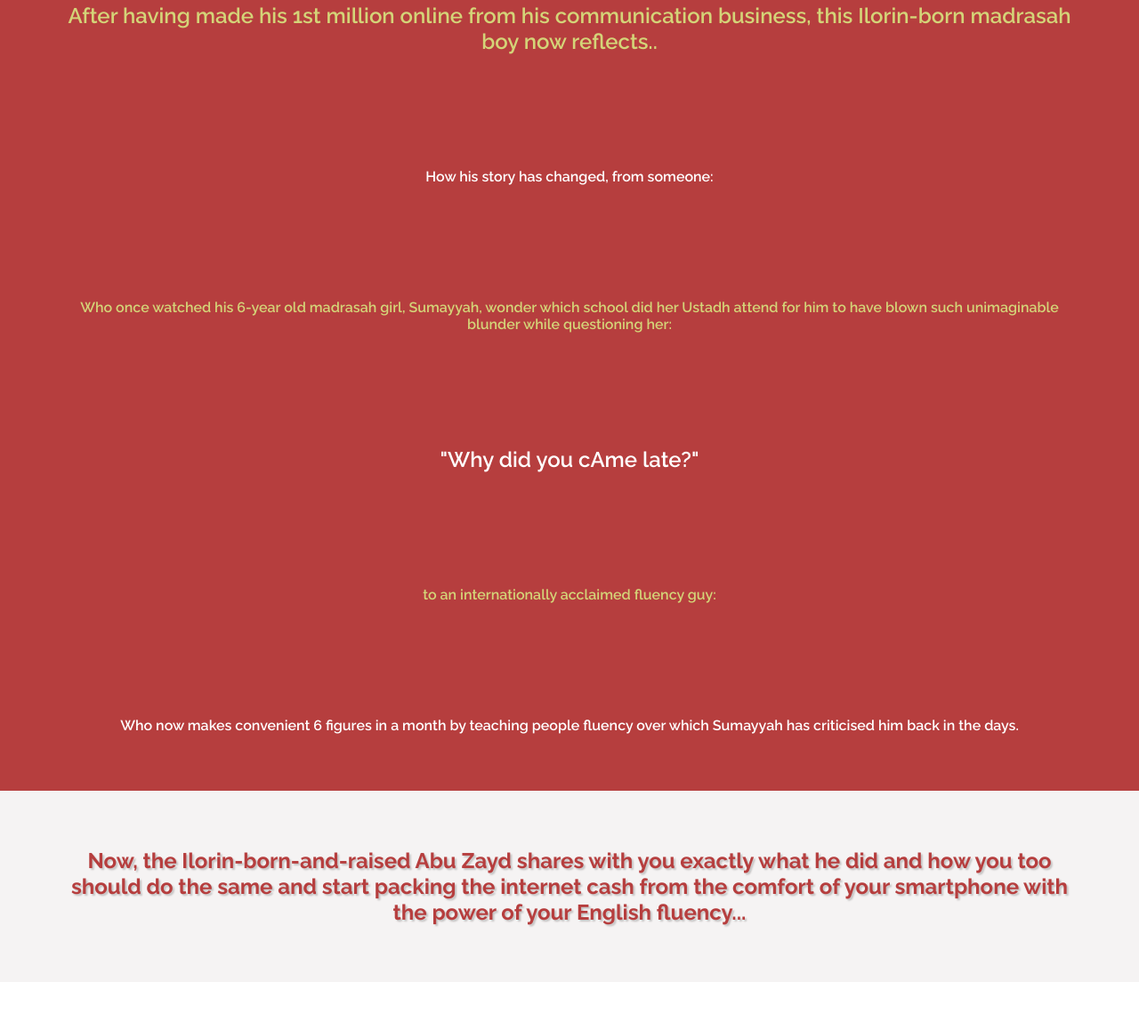
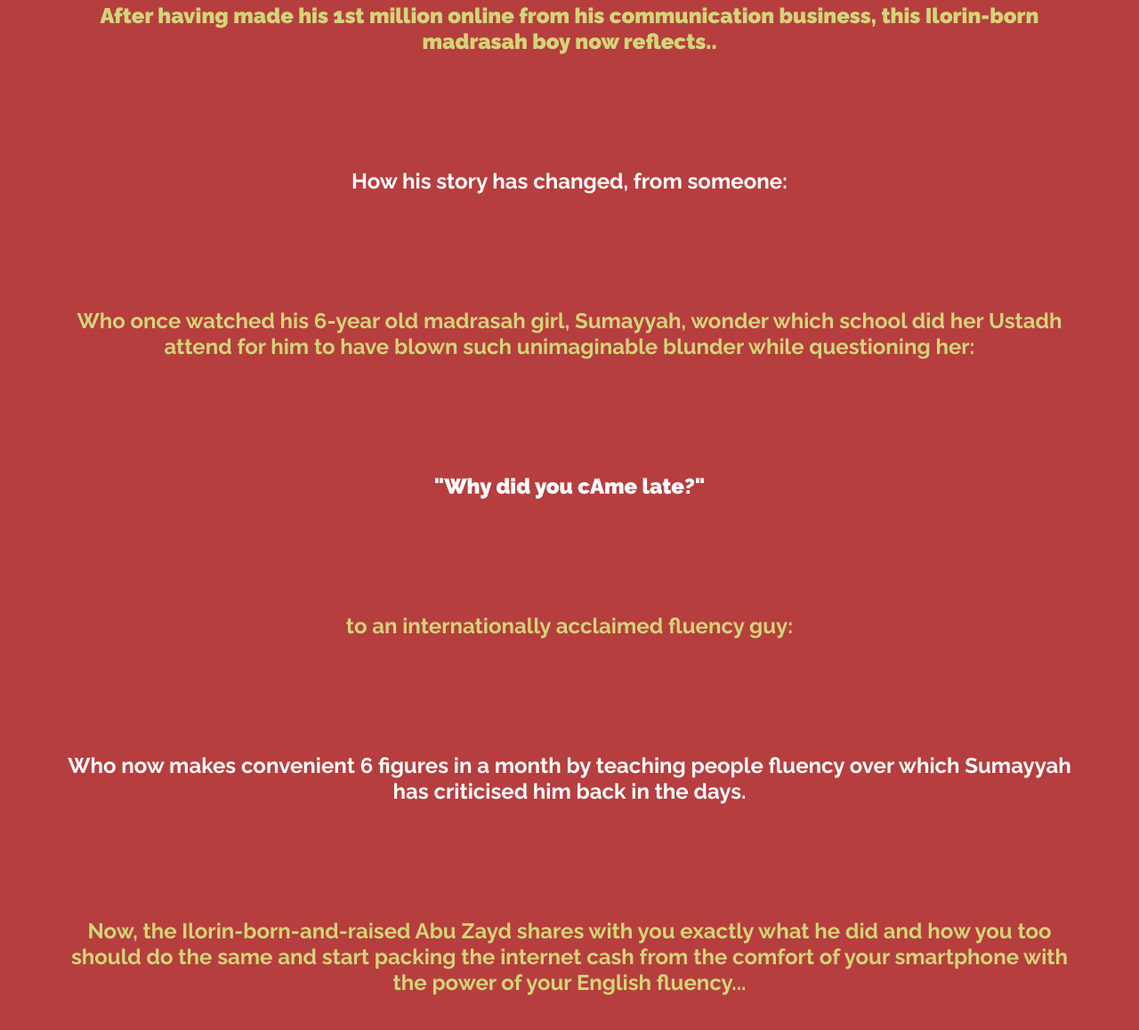
Before and after one commit to Kolacodes/fkit, a website: page index.html in a window 1280 px wide. Shown: the part 306-1464 px from the top of the page at 89% size. Before the commit the page ends 1410 px from the top, so only its background shows below. Drawn offline with Linux system fonts and the light colour scheme; a web font is replaced by a local one.

Commit message:
make better

```diff
--- a/index.html
+++ b/index.html
@@ -13,7 +13,9 @@
     <link rel="stylesheet" href="styles.css">
 
     <!-- Styles -->
-  <link href='http://fonts.googleapis.com/css?family=Raleway:400,100,200,300,500,600,700,800,900|Montserrat:400,700' rel='stylesheet' type='text/css'>
+    <link rel="preconnect" href="https://fonts.googleapis.com">
+    <link rel="preconnect" href="https://fonts.gstatic.com" crossorigin>
+    <link href="https://fonts.googleapis.com/css2?family=Anton&family=Raleway:ital,wght@0,200;0,300;0,400;0,500;0,600;0,700;0,800;0,900;1,200;1,300;1,400;1,500;1,900&display=swap" rel="stylesheet">
 
     <title>My Ultimate Fluency Kit</title>
 </head>
@@ -42,10 +44,10 @@
 </div>
 <!-- Reflection Section -->
 <div class="section">
-  <h2 class="sec-color txt-center font-xl">
+  <h1 class="sec-color txt-center font-xl">
     After having made his 1st million online
     from his communication business, this Ilorin-born madrasah boy now reflects..
-  </h2>
+  </h1>
 </div>
 
 <!-- Reflection Section -->
@@ -87,12 +89,10 @@
   </h2>
 </div>
 
-</div>
-
 
 <!-- Reflection Section -->
-<div class="section shares-section">
-  <h1 class="txt-center font-xl mega-shadow">
+<div class="section">
+  <h1 class="txt-center sec-color font-l">
     Now, the Ilorin-born-and-raised Abu Zayd shares with you
     exactly what he did and how you too should do the same and
     start packing the internet cash from the comfort of your smartphone
@@ -102,6 +102,10 @@
 </div>
 
 
+
+
+
+</div>
 
 
 
--- a/styles.css
+++ b/styles.css
@@ -1,6 +1,3 @@
-  /* @import url('https://fonts.googleapis.com/css2?family=Anton&display=swap'); */
-  @import url('https://fonts.cdnfonts.com/css/verdana');
-
 :root {
 	--primary-background: #f4544c;
 	--primary-background: BROWN;
@@ -31,6 +28,9 @@
 
 .intro-section {
 	background-color: var(--primary-background);
+	/* background-image: url('images/street.jpeg'); */
+	/* background-repeat: no-repeat; */
+	/* opacity: 0.5; */
 }
 
 .txt-center {
@@ -43,13 +43,13 @@
 }
 
 .font-xl {
-	font-weight: 600;
+	font-weight: 900;
 	font-size: 150%;
 }
 
 .font-l {
-	font-weight: 600;
-	font-size: 100%;
+	font-weight: 700;
+	font-size: 150%;
 }
 
 
@@ -103,7 +103,7 @@
 }
 
 .mega-shadow {
-	text-shadow: 2px 2px 2px rgba(0, 0, 0, 0.2);
+	/* text-shadow: 2px 2px 2px rgba(0, 0, 0, 0.2); */
     /* text-transform: uppercase;	 */
 	font-weight: bolder;
 }
```
Also changed, not shown: images/street.jpeg (added).
